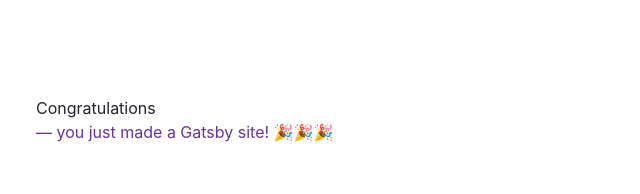
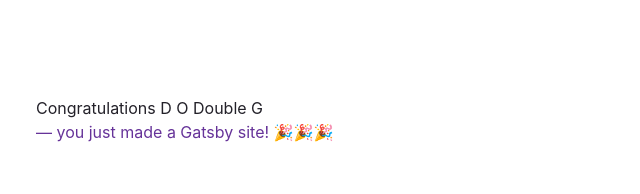
Before and after one commit to jowix311/gatsby-practice, a Gatsby site: page / in a window 1280 px wide. Shown: the top 194 px of the page, without its empty margins (60-700 px from the left). Built offline with nearby package versions, Linux system fonts and the light colour scheme; Gatsby itself is replaced by a stand-in of ours.

Commit message:
Added simple update

```diff
--- a/src/pages/index.tsx
+++ b/src/pages/index.tsx
@@ -140,7 +140,7 @@
   return (
     <main style={pageStyles}>
       <h1 style={headingStyles}>
-        Congratulations
+        Congratulations D O Double G
         <br />
         <span style={headingAccentStyles}>— you just made a Gatsby site! 🎉🎉🎉</span>
       </h1>
```
